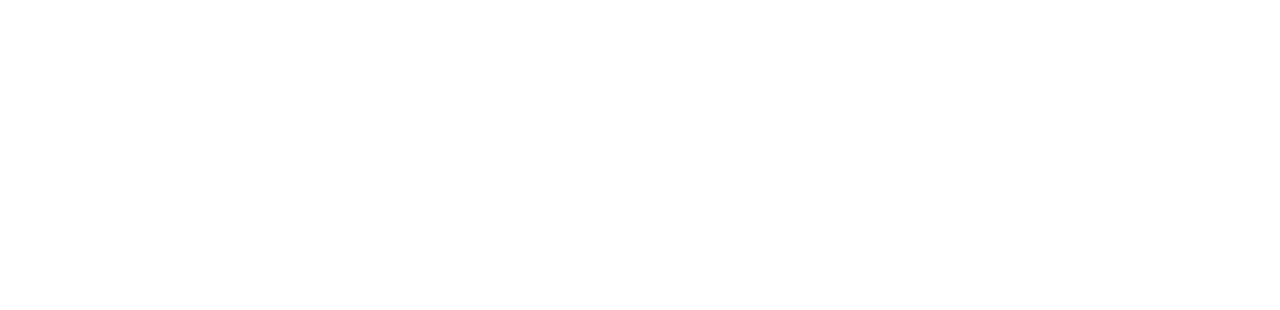
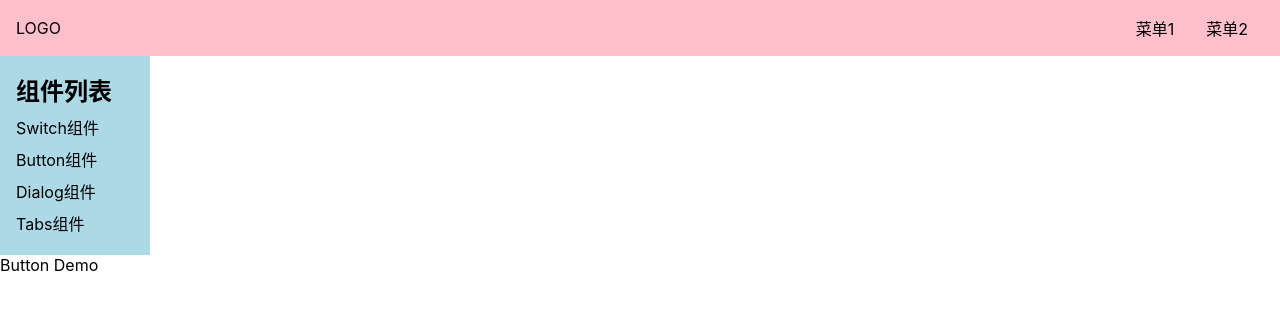
Before and after one commit to qvefofo/zero-ui, a Vue app: page /#/doc/button in a window 1280 px wide. Before the commit this address had no page. Shown: the top 310 px of the page. Built offline with nearby package versions, Linux system fonts and the light colour scheme.

Commit message:
feat:路由切换之后aside关闭

```diff
--- a/src/App.vue
+++ b/src/App.vue
@@ -4,6 +4,7 @@
 
 <script lang="ts">
 import { ref, provide } from 'vue'
+import { router } from './router'
 export default {
   name: 'App',
   components: {},
@@ -11,6 +12,11 @@ export default {
     const width = document.documentElement.clientWidth
     const asideVisible = ref(width <= 500 ? false : true)
     provide('asideVisible', asideVisible)
+    router.afterEach(() => {
+      if (width <= 500) {
+        asideVisible.value = false
+      }
+    })
   },
 }
 </script>
--- /dev/null
+++ b/src/components/ButtonDemo.vue
@@ -0,0 +1,5 @@
+<template>
+  <div>
+    Button Demo
+  </div>
+</template>
--- /dev/null
+++ b/src/components/DialogDemo.vue
@@ -0,0 +1,5 @@
+<template>
+  <div>
+    Dialog Demo
+  </div>
+</template>
--- /dev/null
+++ b/src/components/SwitchDemo.vue
@@ -0,0 +1,5 @@
+<template>
+  <div>
+    Swich Demo
+  </div>
+</template>
--- /dev/null
+++ b/src/components/TabsDemo.vue
@@ -0,0 +1,5 @@
+<template>
+  <div>
+    Tabs Demo
+  </div>
+</template>
--- a/src/main.ts
+++ b/src/main.ts
@@ -1,18 +1,9 @@
 import { createApp } from 'vue'
 import App from './App.vue'
 import './index.scss'
-import { createWebHashHistory, createRouter } from 'vue-router'
-import Home from './views/Home.vue'
-import Doc from './views/Doc.vue'
+import { router } from './router'
 
-const history = createWebHashHistory()
-const router = createRouter({
-    history: history,
-    routes: [
-        { path: '/', component: Home },
-        { path: '/doc', component: Doc },
-    ]
-})
+
 
 const app = createApp(App)
 app.use(router)
--- /dev/null
+++ b/src/router.ts
@@ -0,0 +1,34 @@
+
+import { createWebHashHistory, createRouter } from 'vue-router'
+import Home from './views/Home.vue'
+import Doc from './views/Doc.vue'
+import SwitchDemo from './components/SwitchDemo.vue'
+import ButtonDemo from './components/ButtonDemo.vue'
+import DialogDemo from './components/DialogDemo.vue'
+import TabsDemo from './components/TabsDemo.vue'
+const history = createWebHashHistory()
+export const router = createRouter({
+    history: history,
+    routes: [
+        { path: '/', component: Home },
+        {
+            path: '/doc', component: Doc, children: [
+                {
+                    path: 'switch', component: SwitchDemo
+                },
+                {
+                    path: 'button', component: ButtonDemo
+                },
+                {
+                    path: 'dialog', component: DialogDemo
+                },
+                {
+                    path: 'tabs', component: TabsDemo
+                }
+            ]
+        },
+    ]
+})
+router.afterEach(() => {
+    console.log('路由切换了');
+})
--- a/src/views/Doc.vue
+++ b/src/views/Doc.vue
@@ -10,7 +10,7 @@
         <h2>组件列表</h2>
         <ol>
           <li>
-            <router-link to="/doc/swich">Switch组件</router-link>
+            <router-link to="/doc/switch">Switch组件</router-link>
           </li>
           <li>
             <router-link to="/doc/button">Button组件</router-link>
@@ -24,7 +24,9 @@
 
         </ol>
       </aside>
-      <main>主内容</main>
+      <main>
+        <router-view />
+      </main>
     </div>
   </div>
 </template>
```
